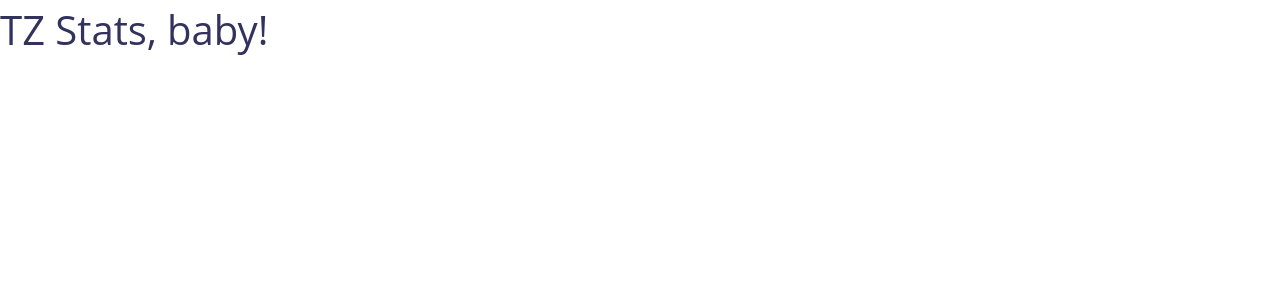
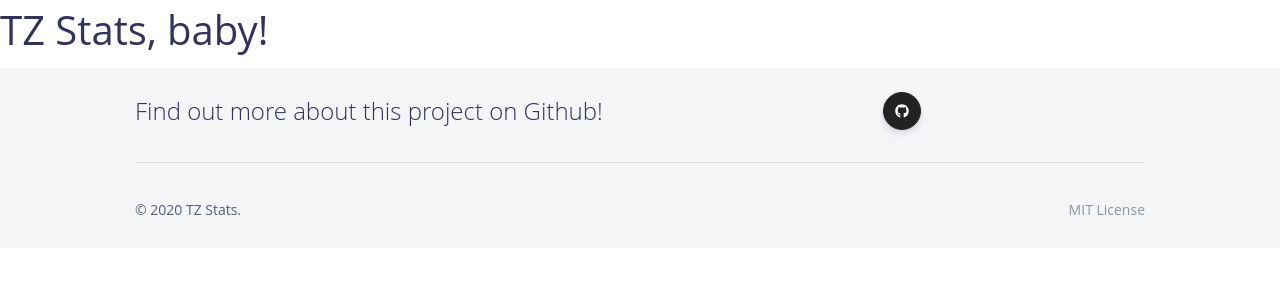
Before and after one commit to gripep/tz-SLOT, a React (Create React App) app: page / in a window 1280 px wide. Shown: the top 300 px of the page. Built offline with nearby package versions, Linux system fonts and the light colour scheme.

Commit message:
Added Footer

```diff
--- a/src/App.js
+++ b/src/App.js
@@ -1,4 +1,6 @@
 import React from "react";
+
+import Footer from "./components/Footer";
 
 import "./assets/css/react.min.css";
 
@@ -6,6 +8,7 @@ function App() {
   return (
     <div className="App">
       <h1>TZ Stats, baby!</h1>
+      <Footer />
     </div>
   );
 }
--- /dev/null
+++ b/src/components/Footer.js
@@ -0,0 +1,70 @@
+import React, { Component } from "react";
+
+import {
+  Button,
+  NavItem,
+  NavLink,
+  Nav,
+  Container,
+  Row,
+  Col,
+  UncontrolledTooltip,
+} from "reactstrap";
+
+import { FontAwesomeIcon } from "@fortawesome/react-fontawesome";
+import { faGithub } from "@fortawesome/free-brands-svg-icons";
+
+export class Footer extends Component {
+  render() {
+    return (
+      <>
+        <footer className=" footer">
+          <Container>
+            <Row className=" row-grid align-items-center mb-1">
+              <Col lg="6">
+                <h4 className=" mb-0 font-weight-light">
+                  Find out more about this project on Github!
+                </h4>
+              </Col>
+              <Col className="text-lg-center btn-wrapper" lg="6">
+                <Button
+                  className="btn-icon-only rounded-circle ml-1"
+                  color="github"
+                  href="https://github.com/gripep/tzstats"
+                  id="tooltip495507257"
+                  target="_blank"
+                >
+                  <span className="btn-inner--icon">
+                    <FontAwesomeIcon icon={faGithub} />
+                  </span>
+                </Button>
+                <UncontrolledTooltip delay={0} target="tooltip495507257">
+                  Check it out!
+                </UncontrolledTooltip>
+              </Col>
+            </Row>
+            <hr />
+            <Row className=" align-items-center justify-content-md-between">
+              <Col md="6">
+                <div className=" copyright">
+                  © {new Date().getFullYear()} TZ Stats.
+                </div>
+              </Col>
+              <Col md="6">
+                <Nav className=" nav-footer justify-content-end">
+                  <NavItem>
+                    <NavLink href="" target="_blank">
+                      MIT License
+                    </NavLink>
+                  </NavItem>
+                </Nav>
+              </Col>
+            </Row>
+          </Container>
+        </footer>
+      </>
+    );
+  }
+}
+
+export default Footer;
```
